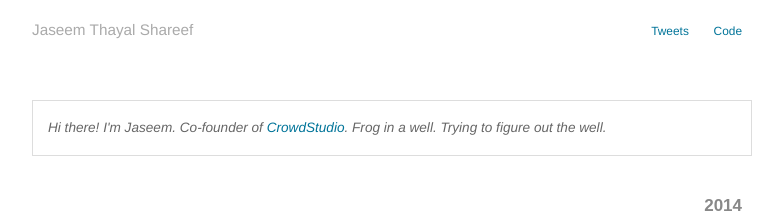
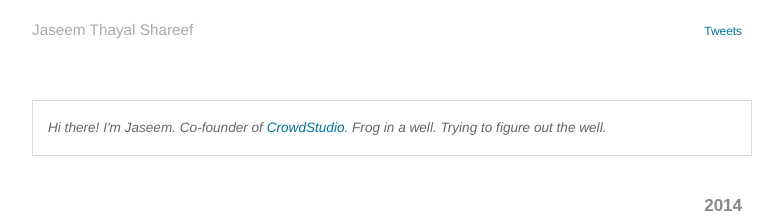
Before and after one commit to jaseemts/jaseemts.github.io, a Jekyll site: the page built from index.html, in a window 1280 px wide. Shown: the top 216 px of the page, without its empty margins (248-1031 px from the left). Built offline with Jekyll 4.4.1, drawn with Linux system fonts in a browser that asks for light colours.

Commit message:
Updated default.html

```diff
--- a/_layouts/default.html
+++ b/_layouts/default.html
@@ -15,8 +15,7 @@
       <div class='header'>
         <h1 class='title'><a href="/">{{ site.name }}</a></h1>
         <span class='links align-right'>
-          <a href='http://twitter.com/nithinbekal' target='_blank'>Tweets</a>
-          <a href='http://github.com/nithinbekal' target='_blank'>Code</a>
+          <a href='http://twitter.com/jaseemts' target='_blank'>Tweets</a>
         </span>
       </div>
       <div class='site'>
```
